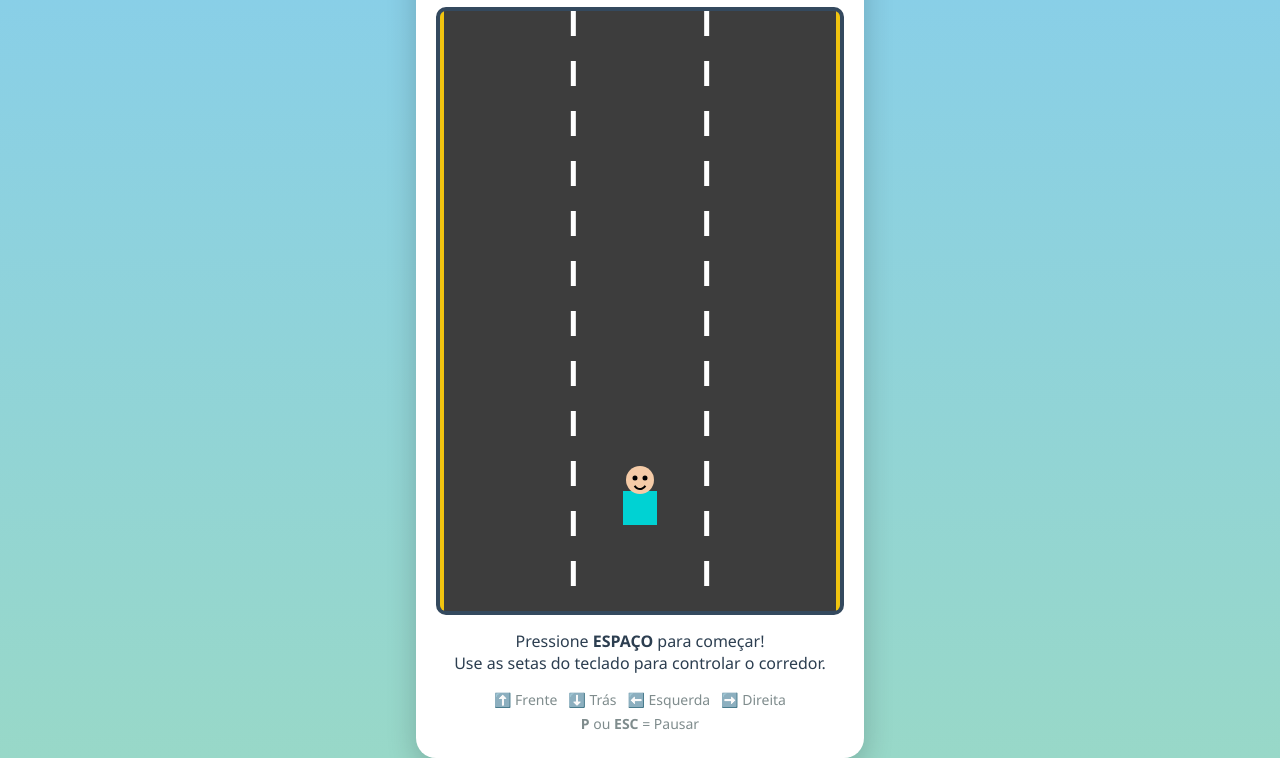
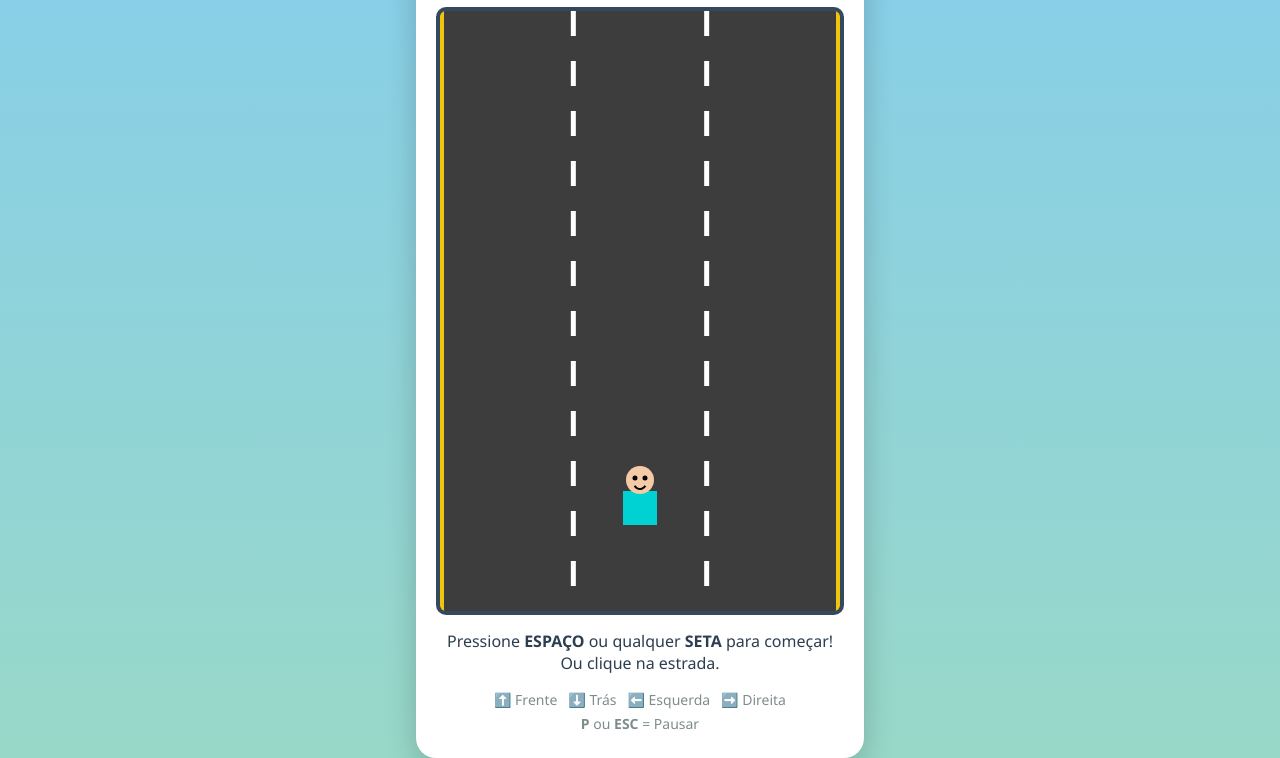
Before and after one commit to emmanusfleurinord-ops/projeto-do-meu-jogo-de-corrida, a plain HTML site: page index.html in a window 1280 px wide. Shown: the part 95-853 px from the top of the page. Drawn offline with Linux system fonts and the light colour scheme.

Commit message:
Update start instructions in index.html

```diff
--- a/index.html
+++ b/index.html
@@ -15,8 +15,8 @@
         </div>
         <canvas id="gameCanvas" width="400" height="600"></canvas>
         <div id="message" class="message">
-            Pressione <strong>ESPAÇO</strong> para começar!<br>
-            Use as setas do teclado para controlar o corredor.
+            Pressione <strong>ESPAÇO</strong> ou qualquer <strong>SETA</strong> para começar!<br>
+            Ou clique na estrada.
         </div>
         <div class="controls">
             <p>⬆️ Frente &nbsp; ⬇️ Trás &nbsp; ⬅️ Esquerda &nbsp; ➡️ Direita</p>
```
